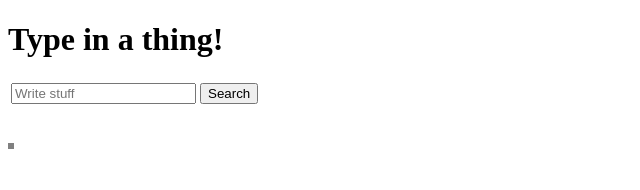
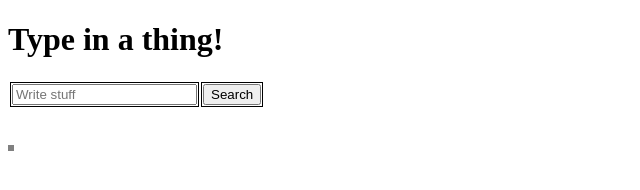
Before and after one commit to jmorg85/Anime-Episode-List-Generator, a browser extension: page index.html in a window 1280 px wide. Shown: the whole page, without its empty margins (0-640 px from the left). Drawn offline with Linux system fonts and the light colour scheme.

Commit message:
Add files via upload

```diff
--- a/myCSSFile.css
+++ b/myCSSFile.css
@@ -2,6 +2,6 @@
     border-style:solid;
 }
 
-tr{
-
+td{
+    border: 1px solid black;
 }
```
